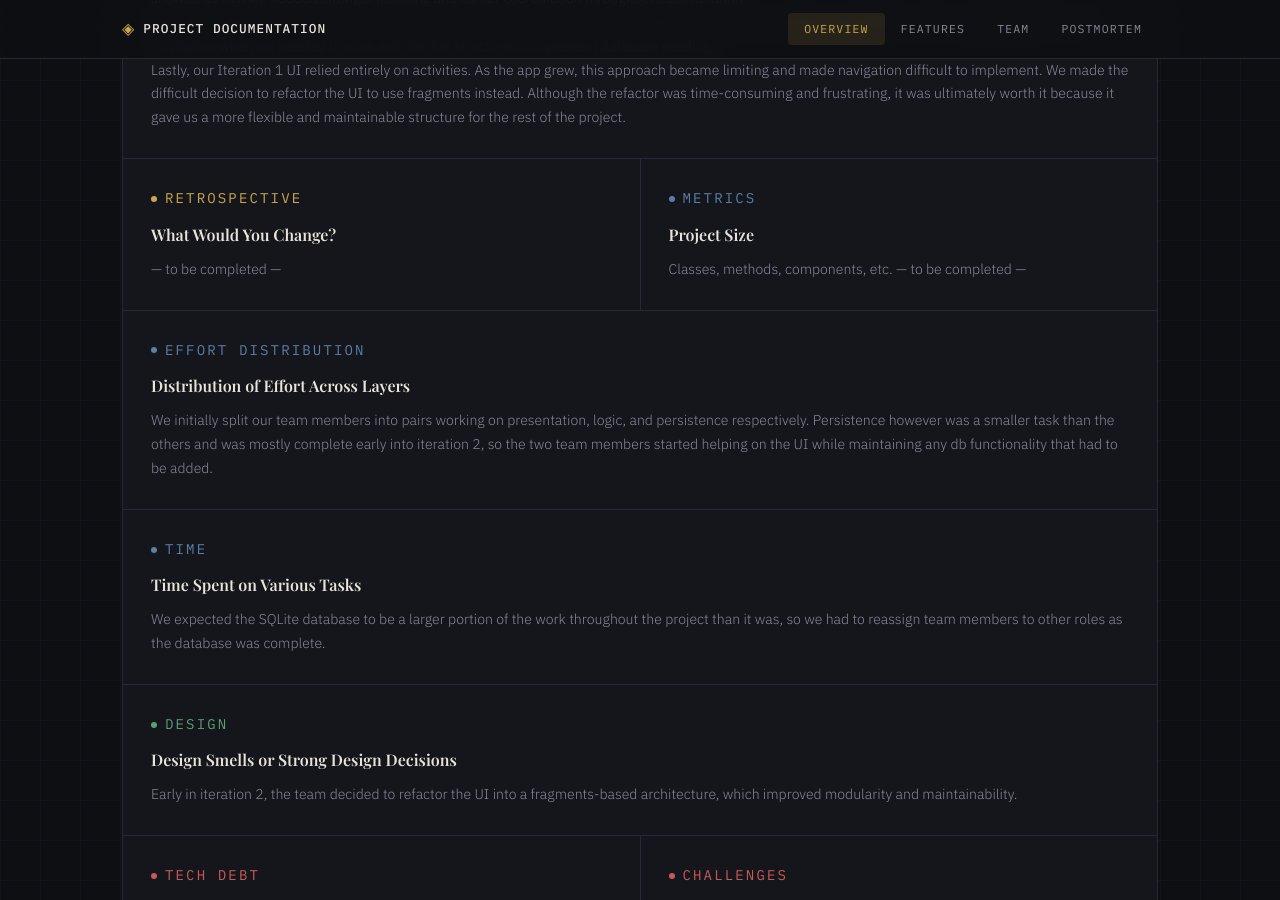
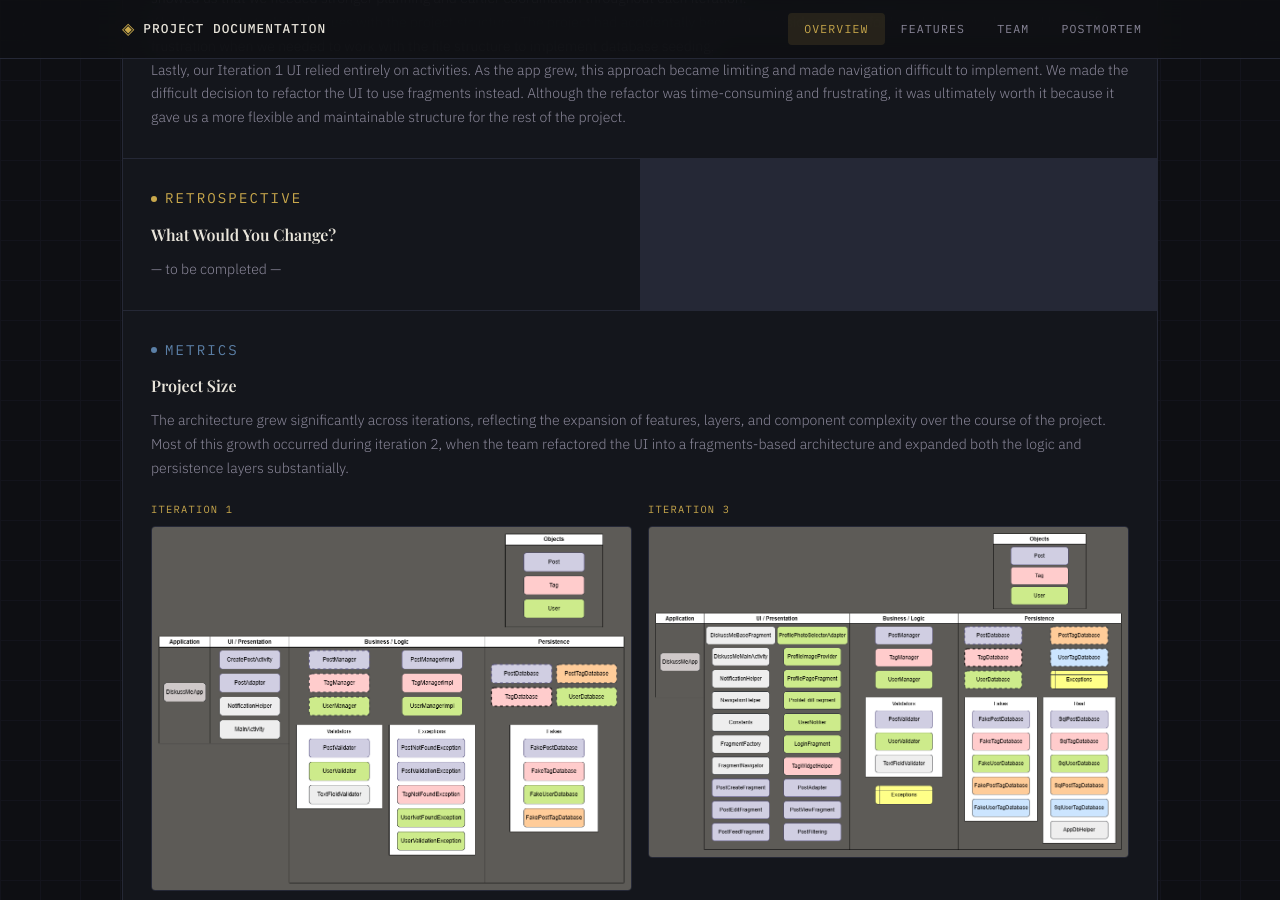
Before and after one commit to AlonSlonimsky/DISKussMe, a Jekyll site: the page built from index.html, in a window 1280 px wide and 900 px high, scrolled down 5336 px. Built offline with Jekyll 4.4.1, drawn with Linux system fonts in a browser that asks for light colours.

Commit message:
updated metrics

```diff
--- a/index.html
+++ b/index.html
@@ -415,10 +415,22 @@ Lastly, our Iteration 1 UI relied entirely on activities. As the app grew, this
       </div>
 
       <!-- Project size -->
-      <div class="pm-item">
+      <div class="pm-item full-width">
         <p class="pm-item-label note">Metrics</p>
         <h3>Project Size</h3>
-        <p>Classes, methods, components, etc. — to be completed —</p>
+        <p style="font-size:0.88rem; color:var(--text-secondary); margin-bottom:1.25rem;">The architecture grew significantly across iterations, reflecting the expansion of features, layers, and component complexity over the course of the project. Most of this growth occurred during iteration 2, when the team refactored the UI into a fragments-based architecture and expanded both the logic and persistence layers substantially.</p>
+        <div style="display:grid; grid-template-columns:1fr 1fr; gap:1rem;">
+          <div>
+            <p style="font-family:var(--font-mono); font-size:0.65rem; letter-spacing:0.12em; text-transform:uppercase; color:var(--accent); margin-bottom:0.5rem;">Iteration 1</p>
+            <img src="{{ site.baseurl }}/Iteration1ArchDiagram.png" alt="Iteration 1 Architecture Diagram"
+              style="width:100%; border-radius:var(--radius); border:1px solid var(--border);">
+          </div>
+          <div>
+            <p style="font-family:var(--font-mono); font-size:0.65rem; letter-spacing:0.12em; text-transform:uppercase; color:var(--accent); margin-bottom:0.5rem;">Iteration 3</p>
+            <img src="{{ site.baseurl }}/Iteration3ArchDiagram.png" alt="Iteration 3 Architecture Diagram"
+              style="width:100%; border-radius:var(--radius); border:1px solid var(--border);">
+          </div>
+        </div>
       </div>
 
       <!-- Distribution of effort -->
```
